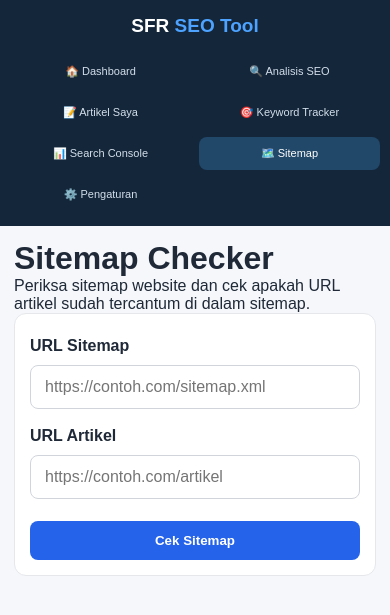
After one commit to sahrul710/sfr-seo-tool, a Flask app: page /sitemap in a window 390 px wide. The commit adds this page. Shown: the top 615 px of the page. Run offline with Flask 3, Linux system fonts and the light colour scheme.

Commit message:
Add sitemap checker and responsive layout

```diff
--- a/app.py
+++ b/app.py
@@ -1,4 +1,9 @@
 import sqlite3
+import urllib.request
+import urllib.parse
+import xml.etree.ElementTree as ET
+import socket
+import ipaddress
 
 from flask import Flask, render_template, request, redirect
 
@@ -1026,5 +1031,164 @@ def search_console():
         error=error
     )
 
+# =========================
+# SITEMAP
+# =========================
+@app.route("/sitemap", methods=["GET", "POST"])
+def sitemap():
+
+    sitemap_url = ""
+    article_url = ""
+
+    status = None
+    total_urls = 0
+    article_found = None
+    urls = []
+    error = None
+
+    if request.method == "POST":
+
+        sitemap_url = request.form.get(
+            "sitemap_url",
+            ""
+        ).strip()
+
+        article_url = request.form.get(
+            "article_url",
+            ""
+        ).strip()
+
+        try:
+
+            # =========================
+            # VALIDASI URL
+            # =========================
+            parsed_url = urllib.parse.urlparse(
+                sitemap_url
+            )
+
+            if parsed_url.scheme not in ["http", "https"]:
+                raise ValueError(
+                    "URL sitemap harus menggunakan http atau https."
+                )
+
+            if not parsed_url.hostname:
+                raise ValueError(
+                    "URL sitemap tidak valid."
+                )
+
+
+            # =========================
+            # CEGAH AKSES KE IP INTERNAL
+            # =========================
+            ip_address = socket.gethostbyname(
+                parsed_url.hostname
+            )
+
+            ip = ipaddress.ip_address(
+                ip_address
+            )
+
+            if (
+                ip.is_private
+                or ip.is_loopback
+                or ip.is_link_local
+                or ip.is_reserved
+                or ip.is_multicast
+            ):
+                raise ValueError(
+                    "Alamat sitemap tidak diizinkan."
+                )
+
+
+            # =========================
+            # AMBIL DATA SITEMAP
+            # =========================
+            request_sitemap = urllib.request.Request(
+                sitemap_url,
+                headers={
+                    "User-Agent": "SFR-SEO-Tool/1.0"
+                }
+            )
+
+            with urllib.request.urlopen(
+                request_sitemap,
+                timeout=10
+            ) as response:
+
+                sitemap_data = response.read()
+
+
+            # =========================
+            # BACA XML
+            # =========================
+            root = ET.fromstring(
+                sitemap_data
+            )
+
+
+            # =========================
+            # AMBIL SEMUA URL
+            # =========================
+            for element in root.iter():
+
+                if element.tag.endswith("loc"):
+
+                    if element.text:
+
+                        url = element.text.strip()
+
+                        if url:
+                            urls.append(url)
+
+
+            # Hapus URL duplikat
+            urls = list(
+                dict.fromkeys(urls)
+            )
+
+            total_urls = len(urls)
+
+            status = "success"
+
+
+            # =========================
+            # CEK URL ARTIKEL
+            # =========================
+            if article_url:
+
+                article_normal = article_url.rstrip("/")
+
+                article_found = any(
+                    url.rstrip("/") == article_normal
+                    for url in urls
+                )
+
+
+        except Exception as e:
+
+            print(
+                "Sitemap Error:",
+                e
+            )
+
+            error = (
+                "Sitemap tidak dapat dibaca. "
+                "Pastikan URL sitemap benar, "
+                "publik, dan menggunakan format XML."
+            )
+
+
+    return render_template(
+        "sitemap.html",
+        sitemap_url=sitemap_url,
+        article_url=article_url,
+        status=status,
+        total_urls=total_urls,
+        article_found=article_found,
+        urls=urls,
+        error=error
+    )
+
 if __name__ == "__main__":
     app.run(debug=True)
--- a/static/css/style.css
+++ b/static/css/style.css
@@ -803,3 +803,277 @@ button:hover {
 .counter-warning {
   color: #d97706;
 }
+
+/* =========================
+   SITEMAP
+========================= */
+
+.sitemap-form {
+  display: flex;
+  flex-direction: column;
+  gap: 10px;
+}
+
+.sitemap-form label {
+  font-weight: 600;
+  margin-top: 8px;
+}
+
+.sitemap-form input {
+  width: 100%;
+  padding: 12px 14px;
+  border: 1px solid #d1d5db;
+  border-radius: 8px;
+  font-size: 15px;
+  box-sizing: border-box;
+}
+
+.sitemap-form button {
+  margin-top: 12px;
+  width: fit-content;
+  padding: 12px 22px;
+  border: none;
+  border-radius: 8px;
+  cursor: pointer;
+}
+
+/* =========================
+   RESPONSIVE IMPROVEMENT
+========================= */
+
+/* TABLET */
+@media (max-width: 1024px) {
+  .content {
+    padding: 28px;
+  }
+
+  .stats {
+    grid-template-columns: repeat(2, 1fr);
+  }
+
+  .dashboard-actions {
+    grid-template-columns: repeat(2, 1fr);
+  }
+
+  .main-card {
+    padding: 22px;
+  }
+}
+
+/* MOBILE */
+@media (max-width: 768px) {
+  body {
+    overflow-x: hidden;
+  }
+
+  .sidebar {
+    width: 100%;
+    height: auto;
+
+    position: relative;
+
+    padding: 18px 14px;
+  }
+
+  .logo {
+    margin-bottom: 18px;
+    text-align: center;
+  }
+
+  .sidebar nav {
+    flex-direction: row;
+    flex-wrap: wrap;
+    justify-content: center;
+
+    gap: 8px;
+  }
+
+  .sidebar nav a {
+    padding: 9px 11px;
+
+    font-size: 12px;
+
+    white-space: nowrap;
+  }
+
+  .content {
+    margin-left: 0;
+
+    padding: 18px;
+  }
+
+  .header {
+    flex-direction: column;
+    align-items: flex-start;
+
+    gap: 14px;
+
+    margin-bottom: 22px;
+  }
+
+  .header h1 {
+    font-size: 23px;
+  }
+
+  .profile {
+    width: 36px;
+    height: 36px;
+  }
+
+  .stats {
+    grid-template-columns: 1fr;
+
+    gap: 12px;
+  }
+
+  .card {
+    padding: 18px;
+  }
+
+  .main-card {
+    padding: 18px;
+  }
+
+  .card-header {
+    flex-direction: column;
+    align-items: flex-start;
+
+    gap: 12px;
+  }
+
+  .dashboard-actions {
+    grid-template-columns: 1fr;
+
+    gap: 12px;
+  }
+
+  .dashboard-action-card {
+    padding: 15px;
+  }
+
+  .detail-actions,
+  .edit-actions {
+    flex-direction: column;
+    align-items: stretch;
+  }
+
+  .detail-actions a,
+  .detail-actions button,
+  .edit-actions a,
+  .edit-actions button {
+    width: 100%;
+    text-align: center;
+  }
+
+  button {
+    width: 100%;
+  }
+
+  .sitemap-form button {
+    width: 100%;
+  }
+
+  .content-counter {
+    flex-direction: column;
+    align-items: flex-start;
+
+    gap: 6px;
+  }
+
+  .score {
+    width: 95px;
+    height: 95px;
+
+    font-size: 21px;
+  }
+
+  .article-table {
+    width: 100%;
+    overflow-x: auto;
+
+    -webkit-overflow-scrolling: touch;
+  }
+
+  .article-table table {
+    min-width: 700px;
+  }
+
+  .article-table th,
+  .article-table td {
+    white-space: nowrap;
+  }
+
+  .form-group input,
+  .form-group textarea,
+  .form-group select,
+  .sitemap-form input {
+    font-size: 16px;
+  }
+
+  .empty-chart {
+    min-height: 220px;
+    padding: 22px;
+  }
+}
+
+/* HP KECIL */
+@media (max-width: 480px) {
+  .content {
+    padding: 14px;
+  }
+
+  .sidebar {
+    padding: 15px 10px;
+  }
+
+  .logo {
+    font-size: 19px;
+  }
+
+  .sidebar nav {
+    justify-content: flex-start;
+  }
+
+  .sidebar nav a {
+    width: calc(50% - 4px);
+
+    text-align: center;
+
+    padding: 10px 6px;
+
+    font-size: 11px;
+  }
+
+  .header h1 {
+    font-size: 21px;
+  }
+
+  .header p {
+    font-size: 13px;
+    line-height: 1.5;
+  }
+
+  .card h2 {
+    font-size: 24px;
+  }
+
+  .main-card {
+    padding: 15px;
+  }
+
+  .dashboard-action-icon {
+    width: 40px;
+    height: 40px;
+
+    font-size: 19px;
+  }
+
+  .article-table table {
+    min-width: 650px;
+  }
+
+  .detail-text,
+  .article-content {
+    font-size: 14px;
+  }
+}
--- a/templates/analisis.html
+++ b/templates/analisis.html
@@ -42,9 +42,7 @@
           📊 Search Console
         </a>
 
-        <a>
-          🗺️ Sitemap
-        </a>
+        <a href="/sitemap"> 🗺️ Sitemap </a>
 
         <a>
           ⚙️ Pengaturan
--- a/templates/artikel.html
+++ b/templates/artikel.html
@@ -26,7 +26,7 @@
         <a href="/keyword"> 🎯 Keyword Tracker </a>
 
         <a href="/search-console"> 📊 Search Console </a>
-        <a>🗺️ Sitemap</a>
+        <a href="/sitemap"> 🗺️ Sitemap </a>
         <a>⚙️ Pengaturan</a>
       </nav>
     </div>
--- a/templates/dashboard.html
+++ b/templates/dashboard.html
@@ -23,7 +23,7 @@
         <a href="/artikel">📝 Artikel Saya</a>
         <a href="/keyword">🎯 Keyword Tracker</a>
         <a href="/search-console"> 📊 Search Console </a>
-        <a>🗺️ Sitemap</a>
+        <a href="/sitemap">🗺️ Sitemap</a>
         <a>⚙️ Pengaturan</a>
       </nav>
     </div>
--- a/templates/detail_artikel.html
+++ b/templates/detail_artikel.html
@@ -23,7 +23,7 @@
         <a href="/artikel" class="active">📝 Artikel Saya</a>
         <a href="/keyword">🎯 Keyword Tracker</a>
         <a href="/search-console"> 📊 Search Console </a>
-        <a>🗺️ Sitemap</a>
+        <a href="/sitemap"> 🗺️ Sitemap </a>
         <a>⚙️ Pengaturan</a>
       </nav>
     </div>
--- a/templates/detail_keyword.html
+++ b/templates/detail_keyword.html
@@ -23,7 +23,7 @@
         <a href="/artikel">📝 Artikel Saya</a>
         <a href="/keyword" class="active">🎯 Keyword Tracker</a>
         <a href="/search-console"> 📊 Search Console </a>
-        <a>🗺️ Sitemap</a>
+        <a href="/sitemap"> 🗺️ Sitemap </a>
         <a>⚙️ Pengaturan</a>
       </nav>
     </div>
--- a/templates/edit_artikel.html
+++ b/templates/edit_artikel.html
@@ -27,7 +27,7 @@
         <a href="/artikel" class="active">📝 Artikel Saya</a>
         <a href="/keyword">🎯 Keyword Tracker</a>
         <a href="/search-console"> 📊 Search Console </a>
-        <a>🗺️ Sitemap</a>
+       <a href="/sitemap"> 🗺️ Sitemap </a>
         <a>⚙️ Pengaturan</a>
       </nav>
 
--- a/templates/edit_keyword.html
+++ b/templates/edit_keyword.html
@@ -27,7 +27,7 @@
             <a href="/artikel">📝 Artikel Saya</a>
             <a href="/keyword" class="active">🎯 Keyword Tracker</a>
             <a href="/search-console"> 📊 Search Console </a>
-            <a>🗺️ Sitemap</a>
+            <a href="/sitemap"> 🗺️ Sitemap </a>
             <a>⚙️ Pengaturan</a>
         </nav>
 
--- a/templates/keyword.html
+++ b/templates/keyword.html
@@ -28,7 +28,7 @@
 
         <a href="/search-console"> 📊 Search Console </a>
 
-        <a> 🗺️ Sitemap </a>
+        <a href="/sitemap"> 🗺️ Sitemap </a>
 
         <a> ⚙️ Pengaturan </a>
       </nav>
--- a/templates/search_console.html
+++ b/templates/search_console.html
@@ -28,7 +28,7 @@
 
         <a href="/search-console" class="active"> 📊 Search Console </a>
 
-        <a> 🗺️ Sitemap </a>
+        <a href="/sitemap">🗺️ Sitemap</a>
 
         <a> ⚙️ Pengaturan </a>
       </nav>
--- /dev/null
+++ b/templates/sitemap.html
@@ -0,0 +1,152 @@
+<!doctype html>
+<html lang="id">
+  <head>
+    <meta charset="UTF-8" />
+    <meta name="viewport" content="width=device-width, initial-scale=1.0" />
+
+    <title>Sitemap - SFR SEO Tool</title>
+
+    <link
+      rel="stylesheet"
+      href="{{ url_for('static', filename='css/style.css') }}"
+    />
+  </head>
+
+  <body>
+    <!-- SIDEBAR -->
+    <div class="sidebar">
+      <div class="logo">SFR <span>SEO Tool</span></div>
+
+      <nav>
+        <a href="/"> 🏠 Dashboard </a>
+
+        <a href="/analisis"> 🔍 Analisis SEO </a>
+
+        <a href="/artikel"> 📝 Artikel Saya </a>
+
+        <a href="/keyword"> 🎯 Keyword Tracker </a>
+
+        <a href="/search-console"> 📊 Search Console </a>
+
+        <a href="/sitemap" class="active"> 🗺️ Sitemap </a>
+
+        <a> ⚙️ Pengaturan </a>
+      </nav>
+    </div>
+
+    <!-- CONTENT -->
+    <div class="content">
+      <h1>Sitemap Checker</h1>
+
+      <p>
+        Periksa sitemap website dan cek apakah URL artikel sudah tercantum di
+        dalam sitemap.
+      </p>
+
+      <!-- FORM -->
+      <section class="main-card">
+        <form method="POST" class="sitemap-form">
+          <label for="sitemap_url"> URL Sitemap </label>
+
+          <input
+            type="url"
+            id="sitemap_url"
+            name="sitemap_url"
+            placeholder="https://contoh.com/sitemap.xml"
+            value="{{ sitemap_url }}"
+            required
+          />
+
+          <label for="article_url"> URL Artikel </label>
+
+          <input
+            type="url"
+            id="article_url"
+            name="article_url"
+            placeholder="https://contoh.com/artikel"
+            value="{{ article_url }}"
+          />
+
+          <button type="submit">Cek Sitemap</button>
+        </form>
+      </section>
+
+      <!-- ERROR -->
+      {% if error %}
+
+      <section class="main-card" style="margin-top: 25px">
+        <p style="color: #b91c1c; font-weight: bold; margin: 0">
+          ⚠️ {{ error }}
+        </p>
+      </section>
+
+      {% endif %}
+
+      <!-- HASIL -->
+      {% if status == "success" %}
+
+      <section class="main-card" style="margin-top: 25px">
+        <h2>Hasil Sitemap</h2>
+
+        <p>
+          Total URL ditemukan:
+          <strong>{{ total_urls }}</strong>
+        </p>
+
+        {% if article_url %} {% if article_found %}
+
+        <p style="font-weight: bold">✅ URL artikel ditemukan di sitemap.</p>
+
+        {% else %}
+
+        <p style="font-weight: bold">
+          ❌ URL artikel belum ditemukan di sitemap.
+        </p>
+
+        {% endif %} {% endif %}
+      </section>
+
+      <!-- DAFTAR URL -->
+      <section class="main-card" style="margin-top: 25px">
+        <h2>Daftar URL</h2>
+
+        {% if urls %}
+
+        <div style="overflow-x: auto">
+          <table class="article-table">
+            <thead>
+              <tr>
+                <th>No</th>
+                <th>URL</th>
+              </tr>
+            </thead>
+
+            <tbody>
+              {% for url in urls %}
+
+              <tr>
+                <td>{{ loop.index }}</td>
+
+                <td>
+                  <a href="{{ url }}" target="_blank" rel="noopener noreferrer">
+                    {{ url }}
+                  </a>
+                </td>
+              </tr>
+
+              {% endfor %}
+            </tbody>
+          </table>
+        </div>
+
+        {% else %}
+
+        <p>Tidak ada URL yang ditemukan.</p>
+
+        {% endif %}
+      </section>
+
+      {% endif %}
+    </div>
+  </body>
+</html>
```
